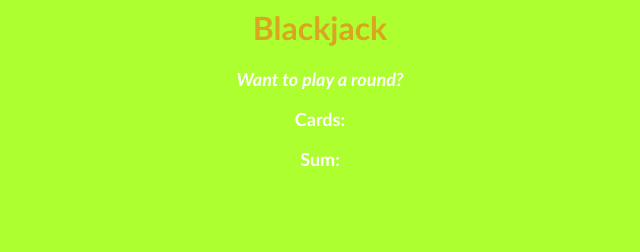
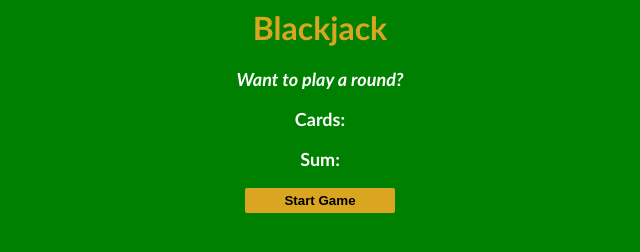
Before and after one commit to Divyanshushastri/blackjack-game-, a plain HTML site: page index.html in a window 1280 px wide. Shown: the whole page, without its empty margins (320-960 px from the left). Drawn offline with Linux system fonts and the light colour scheme.

Commit message:
startedagain

```diff
--- a/index.css
+++ b/index.css
@@ -1,6 +1,6 @@
 body {
     font-family: 'Trebuchet MS', 'Lucida Sans Unicode', 'Lucida Grande', 'Lucida Sans', Arial, sans-serif;
-    background-color: greenyellow;
+    background-color: green;
     background-size: cover;
     text-align: center;
     color: white;
@@ -15,4 +15,14 @@ p {
 #message-el {
     font-style:italic;
 
+}button {
+    text color: #016f32;
+    width: 150px;
+    background: goldenrod;
+    padding-top: 5px;
+    padding-bottom: 5px;
+    font-weight: bold;
+    border: none;
+    border-radius: 2px;
+
 }
--- a/index.html
+++ b/index.html
@@ -8,6 +8,7 @@
         <p id="message-el">Want to play a round?</p>
         <p>Cards:</p>
         <p>Sum:</p>
+        <button onclick="startGame()">Start Game</button>
         <script src="index.js"></script>
     </body>
 </html>
--- a/index.js
+++ b/index.js
@@ -5,6 +5,7 @@ let hasBlackjack = false
 let isAlive = true
 let message = ""
 
+function startGame() {
     if (sum <= 20) {
         message = "Do you want to draw a new card? 🙂"
     } else if (sum === 21) {
@@ -17,3 +18,4 @@ if (sum <= 20) {
     console.log(hasBlackjack)
     console.log(isAlive)
     console.log(message)
+}
```
Lines whose indentation alone changed are shown as unchanged.
